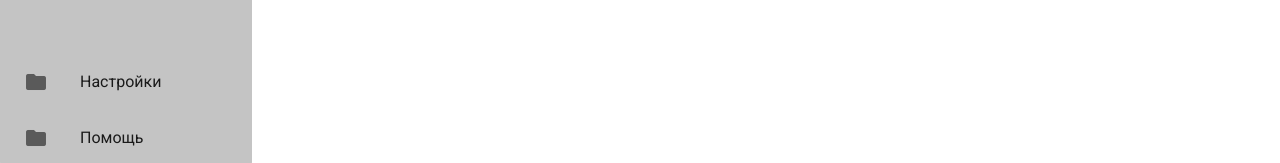
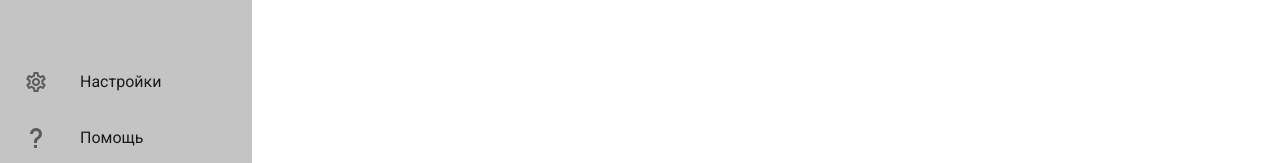
Before and after one commit to helsenberg/smart-trade, a Vue app: page / in a window 1280 px wide. Shown: the part 633-796 px from the top of the page. Built offline with nearby package versions, Linux system fonts and the light colour scheme.

Commit message:
some changes

```diff
--- a/src/App.vue
+++ b/src/App.vue
@@ -28,11 +28,11 @@
 
             <div class="d-flex flex-column helpBlock">
             <v-list-item link class="d-flex">
-              <v-list-item-icon> <v-icon> mdi-folder </v-icon> </v-list-item-icon>
+              <v-list-item-icon> <v-icon> mdi-cog-outline </v-icon> </v-list-item-icon>
               <v-list-item-title>Настройки</v-list-item-title>
             </v-list-item>
             <v-list-item link class="d-flex">
-              <v-list-item-icon> <v-icon> mdi-folder </v-icon> </v-list-item-icon>
+              <v-list-item-icon> <v-icon> mdi-help </v-icon> </v-list-item-icon>
               <v-list-item-title>Помощь</v-list-item-title>
             </v-list-item>
             </div>
```
